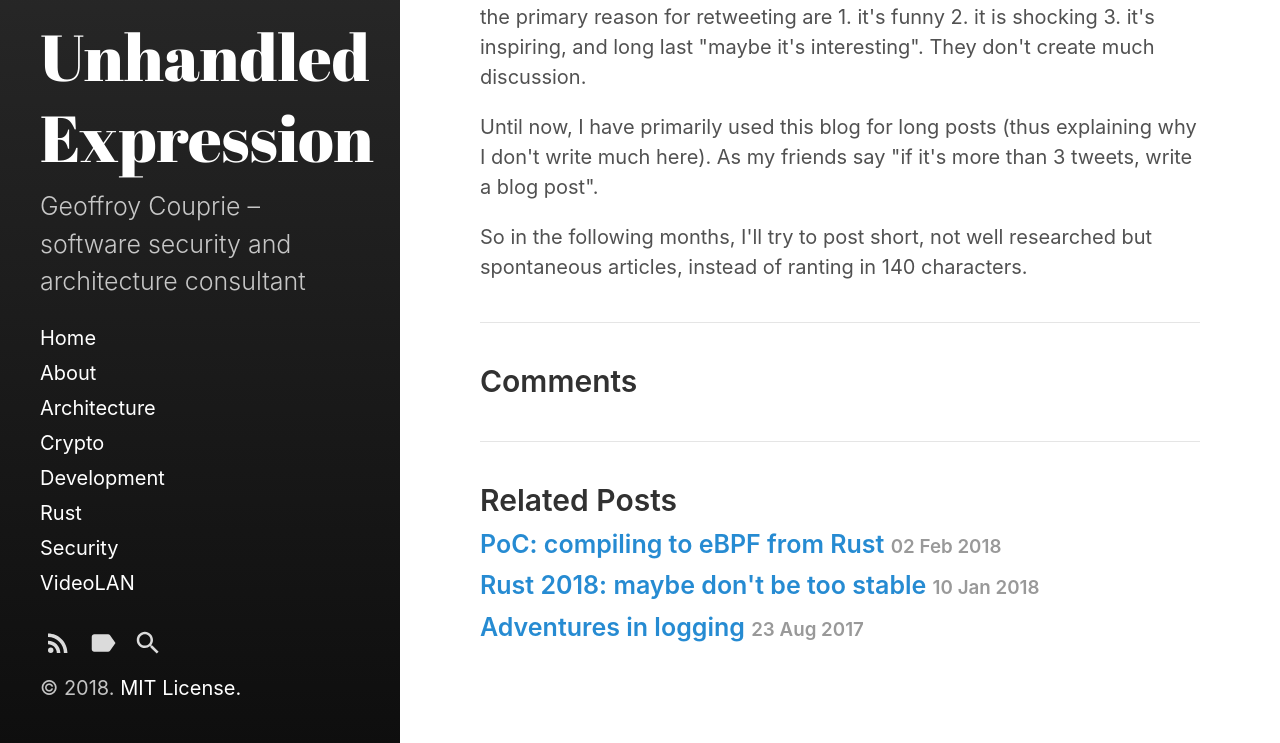
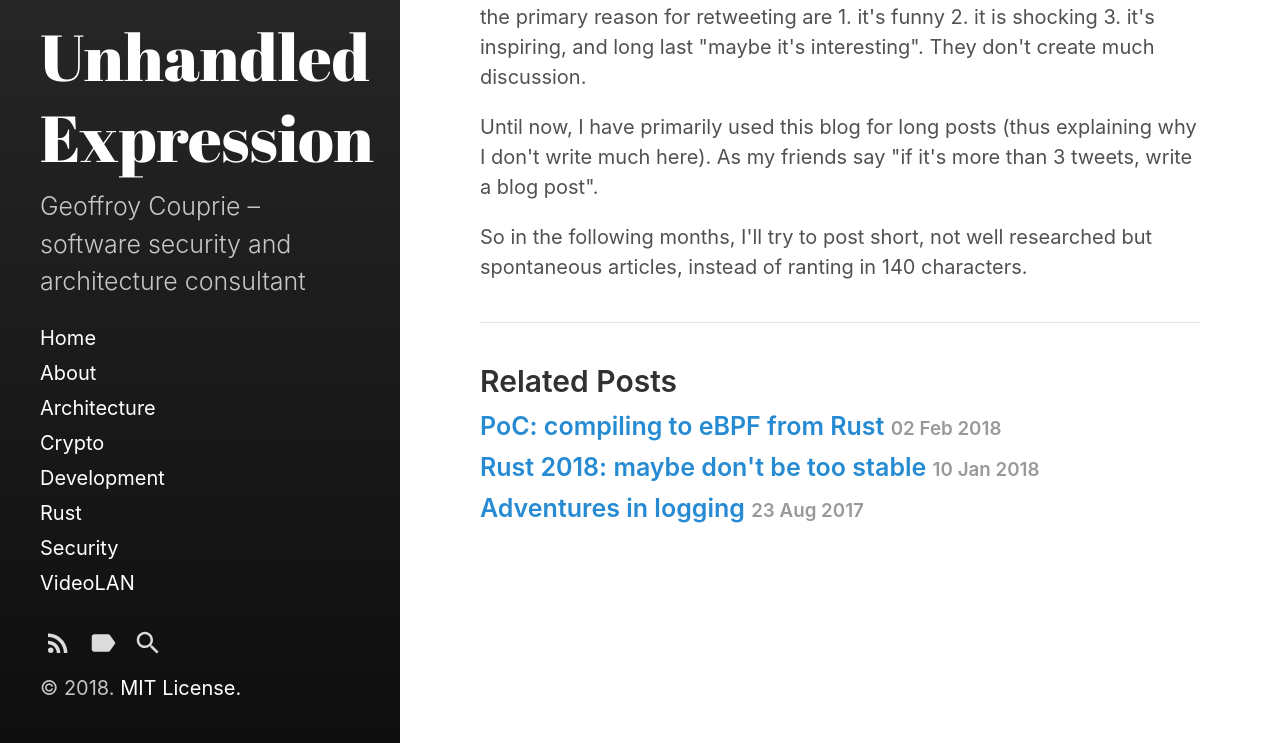
Before and after one commit to booyaa/blog, a Jekyll site: the page built from _posts/2015-08-29-frustrating-communication.html, in a window 1280 px wide, cut to the strip 358-1101 px from the top of the page. Built offline with Jekyll 4.4.1, drawn with Linux system fonts in a browser that asks for light colours.

Commit message:
remove comments

```diff
--- a/_includes/comments.html
+++ b/_includes/comments.html
@@ -1,6 +1,6 @@
 {% if page.comments != false %}
-  <section class="comments">
+<!--  <section class="comments">
     <h2>Comments</h2>
-    {% include disqus.html %}
   </section>
+-->
 {% endif %}
```
